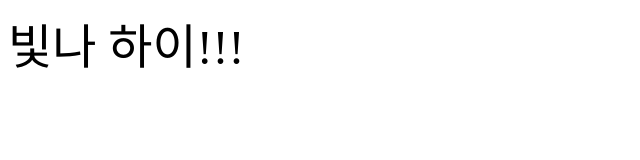
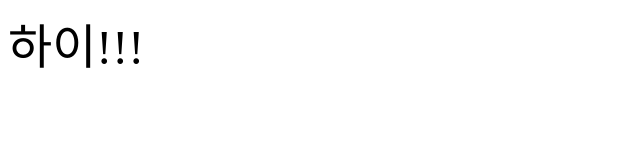
Before and after one commit to leechangheelee/leechangheelee.github.io, a plain HTML site: page index.html in a window 1280 px wide. Shown: the whole page, without its empty margins (0-640 px from the left). Drawn offline with Linux system fonts and the light colour scheme; files that its build step writes are made by us from their sources.

Commit message:
Update index.html

```diff
--- a/index.html
+++ b/index.html
@@ -2,10 +2,10 @@
 <html>
 <head>
 <meta charset="utf-8"/>
-    <title>빛나 안녕!</title>
+    <title>안녕!</title>
 </head>
 <link rel="stylesheet" type="text/css" href="style.css">
 <body>
-빛나 하이!!!
+하이!!!
 </body>
 </html>
```
